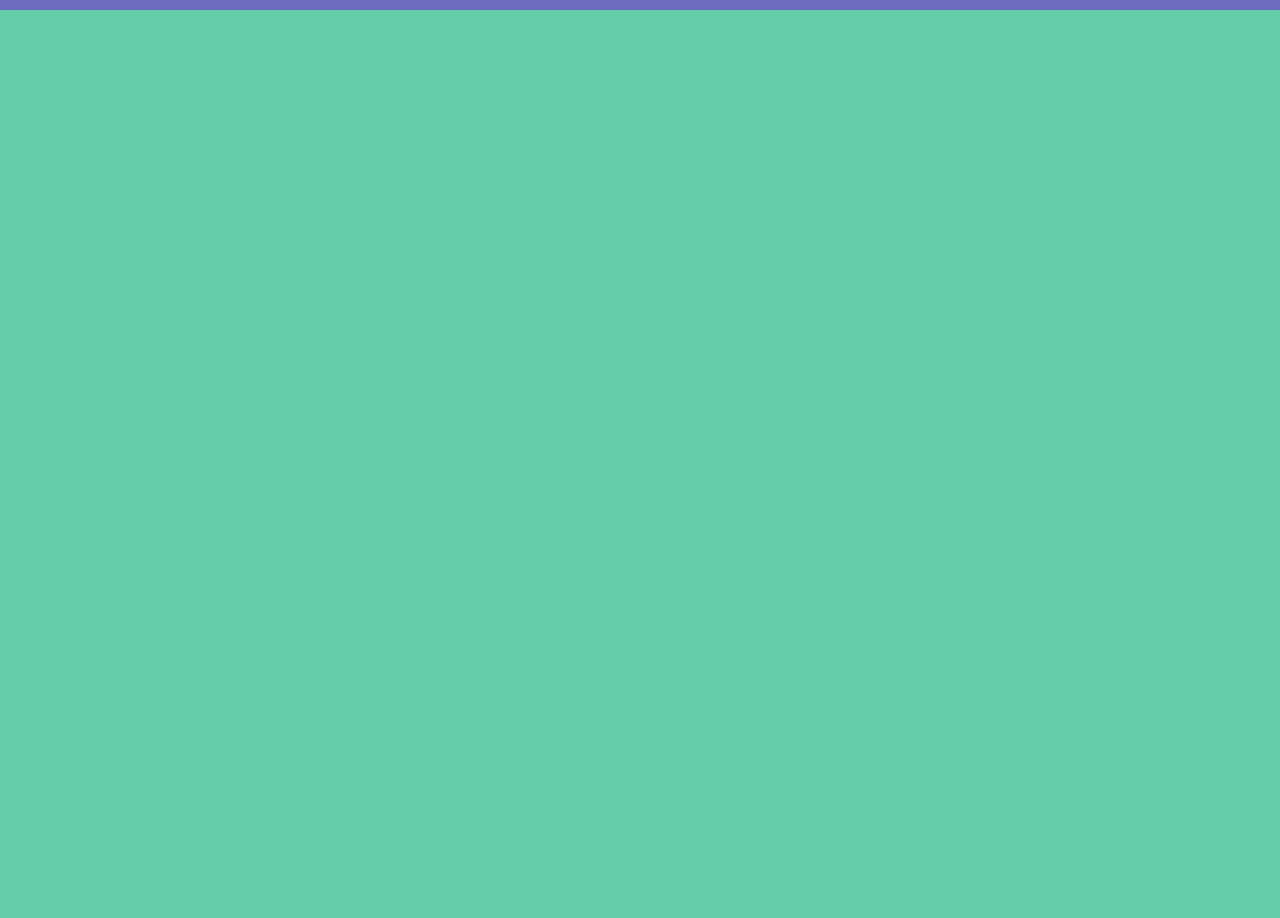
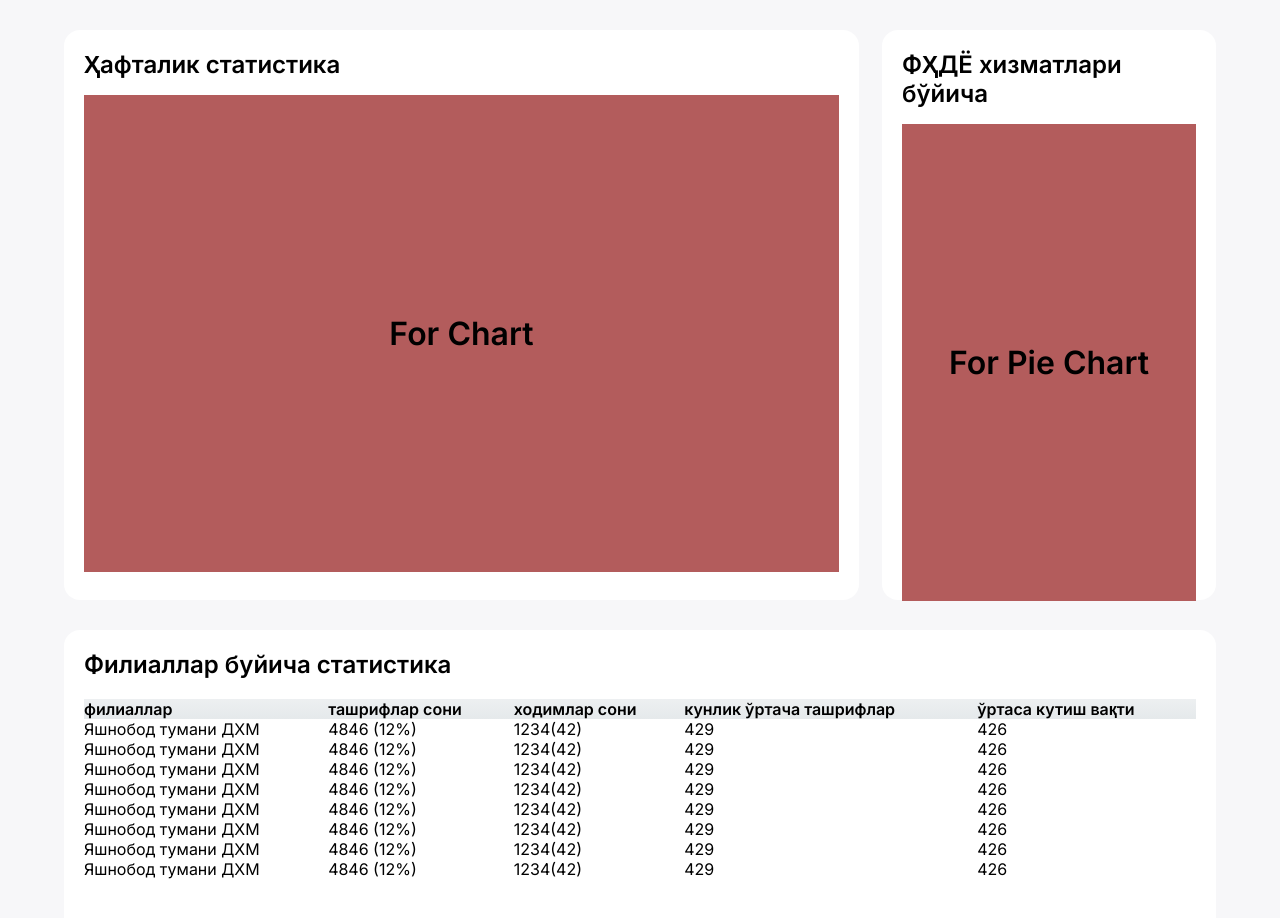
Before and after one commit to ulugbek-code/udevs-p1, a Vue app: page / in a window 1280 px wide. Shown: the part 820-1738 px from the top of the page. Before the commit the page ends 830 px from the top, so only its background shows below. Built offline with nearby package versions, Linux system fonts and the light colour scheme.

Commit message:
table added

```diff
--- a/src/App.vue
+++ b/src/App.vue
@@ -24,7 +24,27 @@ export default {
 }
 body {
   font-family: "Inter", sans-serif;
-  background: mediumaquamarine;
+  /* background: mediumaquamarine; */
+}
+/* width */
+::-webkit-scrollbar {
+  width: 14px;
+}
+
+/* Track */
+::-webkit-scrollbar-track {
+  background: #f1f1f1;
+}
+
+/* Handle */
+::-webkit-scrollbar-thumb {
+  background: rgb(196, 176, 176);
+  border-radius: 10px;
+}
+
+/* Handle on hover */
+::-webkit-scrollbar-thumb:hover {
+  background: #555;
 }
 /* #app {
   /* margin-left: 320px; */
--- a/src/components/BarChart.vue
+++ b/src/components/BarChart.vue
@@ -1,13 +1,44 @@
 <template>
   <div id="bar-chart-container">
-    <h1>Ҳудудлар бўйича ташрифлар</h1>
+    <div class="wrapper">
+      <h2>{{ title }}</h2>
+      <div class="canvas">
+        <!-- Will be deleted -->
+        <h1>For Chart</h1>
+      </div>
+    </div>
   </div>
 </template>
+
+<script>
+export default {
+  props: ["title"],
+};
+</script>
 
 <style scoped>
 #bar-chart-container {
   width: 100%;
   height: 600px;
-  background: rgb(109, 109, 191);
+  padding-bottom: 30px;
+  background: rgba(247, 247, 249, 1);
+}
+.wrapper {
+  width: 100%;
+  height: 100%;
+  margin: 0 auto;
+  background: #fff;
+  padding: 20px;
+  border-radius: 16px;
+}
+.canvas {
+  width: 100%;
+  height: 90%;
+  background: rgb(179, 92, 92);
+  margin-top: 1rem;
+  /* will be deleted */
+  display: flex;
+  justify-content: center;
+  align-items: center;
 }
 </style>
--- /dev/null
+++ b/src/components/ChartsWrapper.vue
@@ -0,0 +1,45 @@
+<template>
+  <div id="charts-wrapper">
+    <div class="wrapper">
+      <div class="bar">
+        <bar-chart :title="barChartTitle"></bar-chart>
+      </div>
+      <div class="pie">
+        <pie-chart :title="pieChartTitle"></pie-chart>
+      </div>
+    </div>
+  </div>
+</template>
+
+<script>
+import BarChart from "./BarChart.vue";
+import PieChart from "./PieChart.vue";
+
+export default {
+  components: {
+    BarChart,
+    PieChart,
+  },
+  props: ["bar-chart-title", "pie-chart-title"],
+};
+</script>
+
+<style scoped>
+#charts-wrapper {
+  width: 100%;
+  background: rgba(247, 247, 249, 1);
+}
+.wrapper {
+  width: 90%;
+  height: 100%;
+  margin: 0 auto;
+  display: flex;
+  justify-content: space-between;
+}
+.bar {
+  width: 69%;
+}
+.pie {
+  width: 29%;
+}
+</style>
--- a/src/components/PieChart.vue
+++ b/src/components/PieChart.vue
@@ -0,0 +1,44 @@
+<template>
+  <div id="pie-chart-container">
+    <div class="wrapper">
+      <h2>{{ title }}</h2>
+      <div class="canvas">
+        <!-- Will be deleted -->
+        <h1>For Pie Chart</h1>
+      </div>
+    </div>
+  </div>
+</template>
+
+<script>
+export default {
+  props: ["title"],
+};
+</script>
+
+<style scoped>
+#pie-chart-container {
+  width: 100%;
+  height: 600px;
+  padding-bottom: 30px;
+  background: rgba(247, 247, 249, 1);
+}
+.wrapper {
+  width: 100%;
+  height: 100%;
+  margin: 0 auto;
+  background: #fff;
+  padding: 20px;
+  border-radius: 16px;
+}
+.canvas {
+  width: 100%;
+  height: 90%;
+  background: rgb(179, 92, 92);
+  margin-top: 1rem;
+  /* will be deleted */
+  display: flex;
+  justify-content: center;
+  align-items: center;
+}
+</style>
--- /dev/null
+++ b/src/components/TableDashboard.vue
@@ -0,0 +1,146 @@
+<template>
+  <div id="table-dashboard-container">
+    <div class="table-wrapper">
+      <h2>{{ tableTitle }}</h2>
+      <table>
+        <tr>
+          <th v-for="t in tableHeader" :key="t">{{ t }}</th>
+        </tr>
+        <tr v-for="t in tableData" :key="t">
+          <td>{{ t.branches }}</td>
+          <td>{{ t.numberOfVisits }} ({{ t.numberOfVisitorsPerscentage }}%)</td>
+          <td>{{ t.employees }}({{ t.employeesPercentage }})</td>
+          <td>{{ t.averageVisits }}</td>
+          <td>{{ t.averageWaitingTime }}</td>
+        </tr>
+      </table>
+    </div>
+  </div>
+</template>
+
+<script>
+export default {
+  props: ["table-title"],
+  data() {
+    return {
+      tableHeader: [
+        "филиаллар",
+        "ташрифлар сони",
+        "ходимлар сони",
+        "кунлик ўртача ташрифлар",
+        "ўртаcа кутиш вақти",
+      ],
+      tableData: [
+        {
+          branches: "Яшнобод тумани ДХМ",
+          numberOfVisits: 4846,
+          numberOfVisitorsPerscentage: 12,
+          employees: 1234,
+          employeesPercentage: 42,
+          averageVisits: 429,
+          averageWaitingTime: 426,
+        },
+        {
+          branches: "Яшнобод тумани ДХМ",
+          numberOfVisits: 4846,
+          numberOfVisitorsPerscentage: 12,
+          employees: 1234,
+          employeesPercentage: 42,
+          averageVisits: 429,
+          averageWaitingTime: 426,
+        },
+        {
+          branches: "Яшнобод тумани ДХМ",
+          numberOfVisits: 4846,
+          numberOfVisitorsPerscentage: 12,
+          employees: 1234,
+          employeesPercentage: 42,
+          averageVisits: 429,
+          averageWaitingTime: 426,
+        },
+        {
+          branches: "Яшнобод тумани ДХМ",
+          numberOfVisits: 4846,
+          numberOfVisitorsPerscentage: 12,
+          employees: 1234,
+          employeesPercentage: 42,
+          averageVisits: 429,
+          averageWaitingTime: 426,
+        },
+        {
+          branches: "Яшнобод тумани ДХМ",
+          numberOfVisits: 4846,
+          numberOfVisitorsPerscentage: 12,
+          employees: 1234,
+          employeesPercentage: 42,
+          averageVisits: 429,
+          averageWaitingTime: 426,
+        },
+        {
+          branches: "Яшнобод тумани ДХМ",
+          numberOfVisits: 4846,
+          numberOfVisitorsPerscentage: 12,
+          employees: 1234,
+          employeesPercentage: 42,
+          averageVisits: 429,
+          averageWaitingTime: 426,
+        },
+        {
+          branches: "Яшнобод тумани ДХМ",
+          numberOfVisits: 4846,
+          numberOfVisitorsPerscentage: 12,
+          employees: 1234,
+          employeesPercentage: 42,
+          averageVisits: 429,
+          averageWaitingTime: 426,
+        },
+        {
+          branches: "Яшнобод тумани ДХМ",
+          numberOfVisits: 4846,
+          numberOfVisitorsPerscentage: 12,
+          employees: 1234,
+          employeesPercentage: 42,
+          averageVisits: 429,
+          averageWaitingTime: 426,
+        },
+      ],
+    };
+  },
+};
+</script>
+
+<style scoped>
+#table-dashboard-container {
+  width: 100%;
+  height: 824px;
+  padding-bottom: 30px;
+  background: rgba(247, 247, 249, 1);
+}
+.table-wrapper {
+  width: 90%;
+  height: 100%;
+  overflow-y: auto;
+  margin: 0 auto;
+  padding: 20px;
+  border-radius: 16px;
+  background: #fff;
+}
+table {
+  width: 100%;
+  margin-top: 20px;
+  border-collapse: collapse;
+}
+th {
+  background: linear-gradient(
+    180deg,
+    rgba(229, 233, 235, 0.7) 0%,
+    #e5e9eb 100%
+  );
+  /* padding: 16px 32px; */
+}
+tr,
+td {
+  position: relative;
+  text-align: left;
+}
+</style>
--- a/src/components/Widgets.vue
+++ b/src/components/Widgets.vue
@@ -68,16 +68,16 @@ export default {
 <style scoped>
 #widgets-container {
   width: 100%;
-  height: 150px;
-  background: rgba(247, 247, 249, 1);
+  height: 170px;
+  background: rgba(247, 247, 249, 1); /*rgba(247, 247, 249, 1);*/
 }
 .wrapper {
   width: 90%;
   height: 100%;
   display: flex;
-  justify-content: space-around;
+  justify-content: space-between;
   margin: 0 auto;
-  padding: 20px 0;
+  padding: 30px 0;
 }
 .box {
   display: flex;
--- a/src/components/pages/Dashboard.vue
+++ b/src/components/pages/Dashboard.vue
@@ -1,5 +1,5 @@
 <template>
-  <div>
+  <div id="dashboard">
     <main-navbar></main-navbar>
     <widgets
       visits="29,000"
@@ -10,7 +10,16 @@
       awaitedPer="32"
       finishedPer="24"
     ></widgets>
-    <bar-chart></bar-chart>
+    <div class="wrapper">
+      <bar-chart title="Ҳудудлар бўйича ташрифлар"></bar-chart>
+    </div>
+    <charts-wrapper
+      bar-chart-title="Ҳафталик статистика"
+      pie-chart-title="ФҲДЁ хизматлари бўйича"
+    ></charts-wrapper>
+    <table-dashboard
+      table-title="Филиаллар буйича статистика"
+    ></table-dashboard>
   </div>
 </template>
 
@@ -18,12 +27,27 @@
 import MainNavbar from "../MainNavbar.vue";
 import Widgets from "../Widgets.vue";
 import BarChart from "../BarChart.vue";
+import ChartsWrapper from "../ChartsWrapper.vue";
+import TableDashboard from "../TableDashboard.vue";
 
 export default {
   components: {
     MainNavbar,
     Widgets,
     BarChart,
+    ChartsWrapper,
+    TableDashboard,
   },
 };
 </script>
+
+<style scoped>
+#dashboard {
+  background: rgba(247, 247, 249, 1);
+}
+.wrapper {
+  width: 90%;
+  margin: 0 auto;
+  /* background: rgb(93, 93, 199); */
+}
+</style>
```
